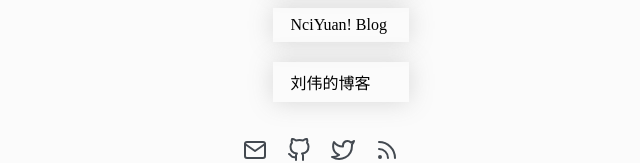
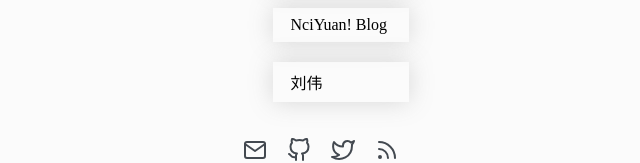
Before and after one commit to g-plane/blog, a Nuxt app: page /friends in a window 1280 px wide. Shown: the part 400-563 px from the top of the page, without its empty margins (319-959 px from the left). Built offline with nearby package versions, Linux system fonts and the light colour scheme; a web font is replaced by a local one; what vue-disqus would draw is missing.

Commit message:
update friend link

```diff
--- a/pages/friends.vue
+++ b/pages/friends.vue
@@ -49,7 +49,7 @@ export default {
           link: 'https://blog.nciyuan.net/'
         },
         {
-          name: '刘伟的博客',
+          name: '刘伟',
           link: 'https://darrenliuwei.com/'
         },
       ]
```
